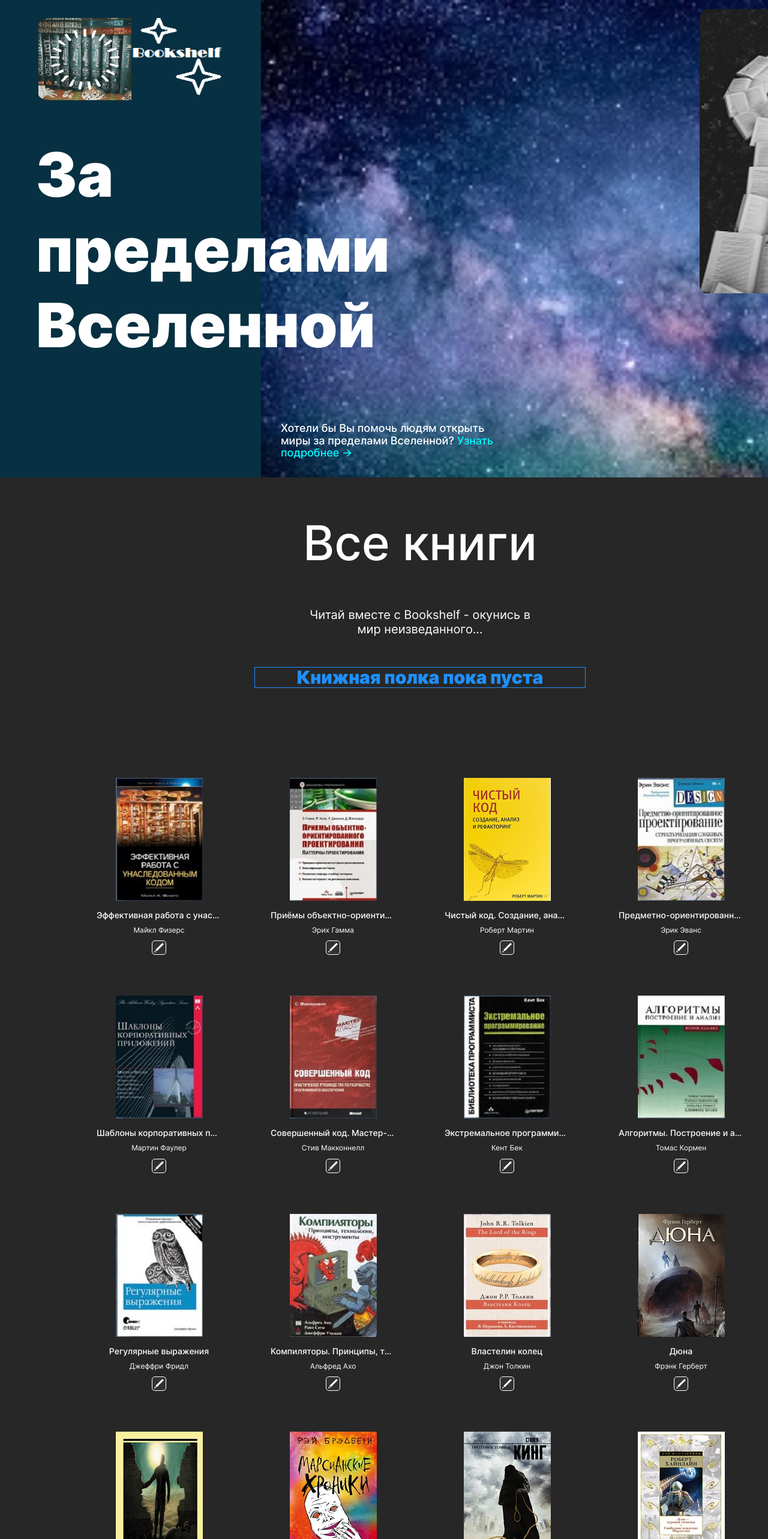
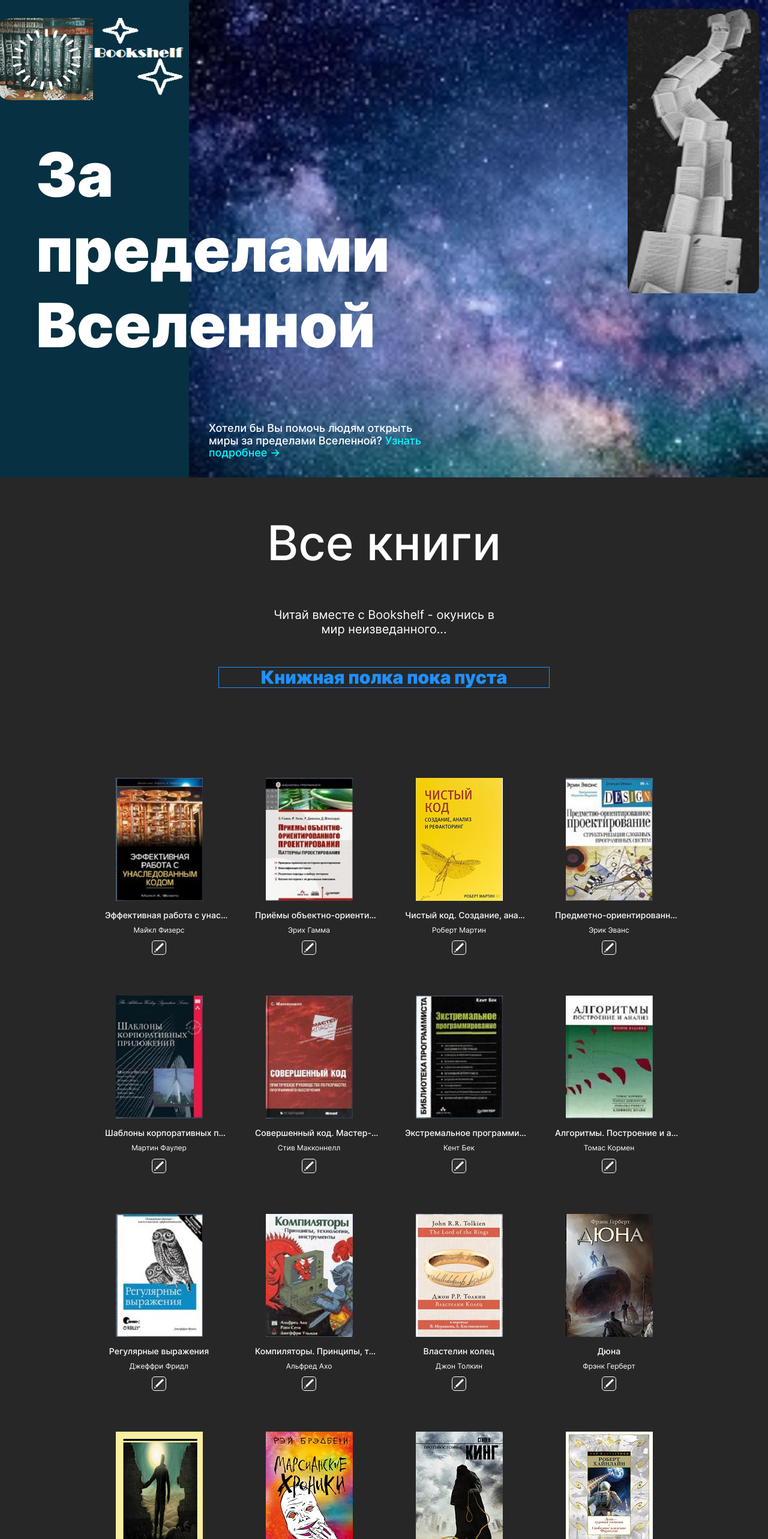
Before and after one commit to Karimeriya-ClaireLutkova/Bookshelf_demo, a React (Create React App) app: page / in a window 1280 px wide. Shown: the top 2566 px of the page at 60% size. Built offline with nearby package versions, Linux system fonts and the light colour scheme.

Commit message:
Исправить стилизацию

```diff
--- a/src/components/Addendum/Addendum.css
+++ b/src/components/Addendum/Addendum.css
@@ -66,6 +66,7 @@
   justify-content: space-between;
   align-self: center;
   margin-top: 30px;
+  box-sizing: border-box;
 }
 
 .two-columns__brief {
--- a/src/components/Books/Books.css
+++ b/src/components/Books/Books.css
@@ -4,6 +4,7 @@
   flex-direction: column;
   background-color: #272727;
   padding: 0 60px;
+  box-sizing: border-box;
 }
 
 .elements__title {
@@ -27,12 +28,12 @@
 }
 
 .elements__container {
-  max-width: calc(100% - 2*70px);
-  margin: 70px 70px 70px;
+  max-width: calc(100% - 2*20px);
+  margin: 70px auto;
   display: grid;
-  grid-template-columns: repeat(4, 270px);
+  grid-template-columns: repeat(4, 240px);
   grid-template-rows: auto;
-  gap: 38px 20px;
+  gap: 38px 10px;
   box-sizing: border-box;
 }
 
@@ -63,7 +64,7 @@
   margin: 0 70px 0;
 }
 
-@media (max-width: 1279px) {
+@media (max-width: 1100px) {
   .elements__container {
     max-width: calc(100% - 2*30px);
     grid-template-columns: repeat(3, 270px);
--- a/src/components/BooksCard/BooksCard.css
+++ b/src/components/BooksCard/BooksCard.css
@@ -1,7 +1,7 @@
 .element {
   display: flex;
   flex-direction: column;
-  justify-content: space-between;
+  align-items: center;
   background-color: #272727;
   color: #FFF;
 }
--- a/src/components/Header/Header.css
+++ b/src/components/Header/Header.css
@@ -1,7 +1,6 @@
 .header {
   display: flex;
-  width: 100%;
-  padding: 20px 60px;
+  padding: 20px 0 20px 60px;
   flex-direction: column;
   justify-content: center;
   height: 100vh;
@@ -36,7 +35,7 @@
   position: absolute;
   border-radius: 7% 7%;
   top: 30px;
-  left: 64px;
+  left: 0;
   z-index: 3;
 }
 
```
